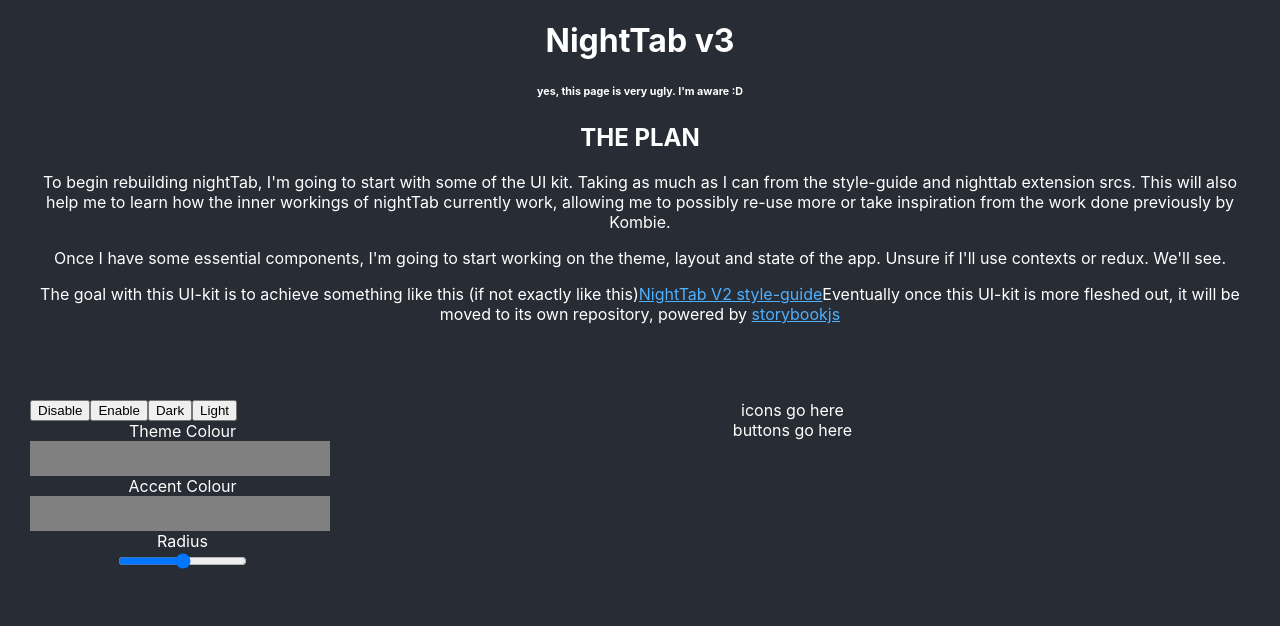
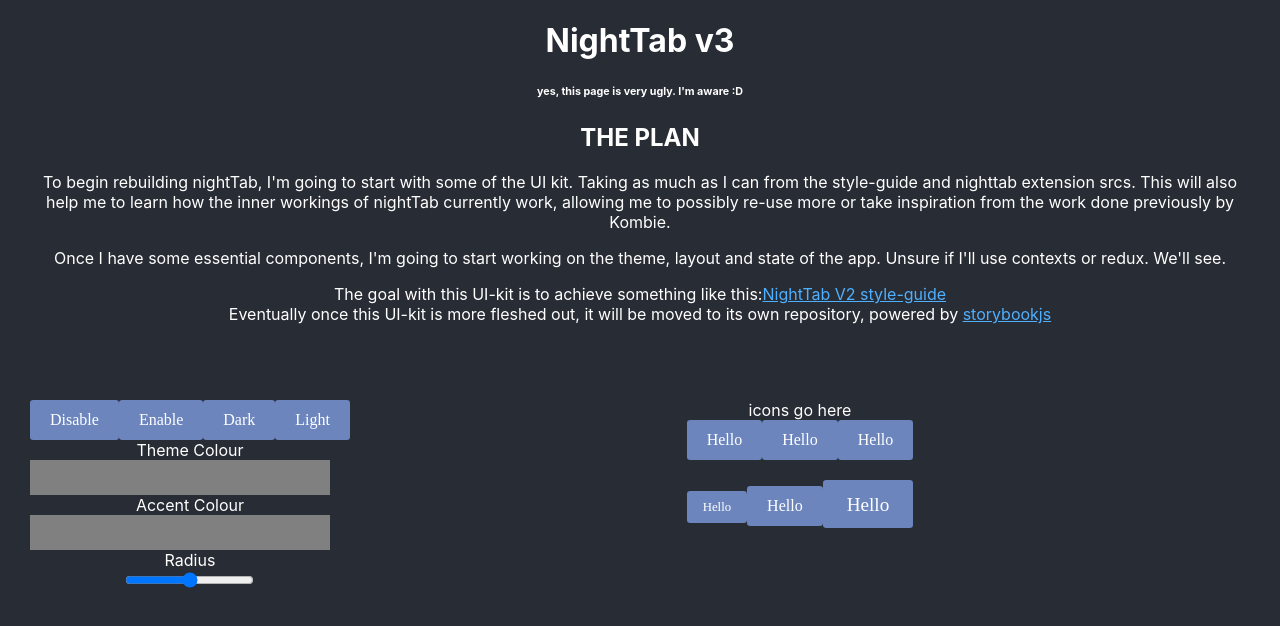
Before and after one commit to metruzanca/NightTab, a React (Create React App) app: page / in a window 1280 px wide. Shown: the top 626 px of the page. Built offline with nearby package versions, Linux system fonts and the light colour scheme.

Commit message:
Started work on button

```diff
--- a/package.json
+++ b/package.json
@@ -6,10 +6,12 @@
     "@testing-library/jest-dom": "^4.2.4",
     "@testing-library/react": "^9.5.0",
     "@testing-library/user-event": "^7.2.1",
+    "@types/classnames": "^2.2.10",
     "@types/jest": "^24.9.1",
     "@types/node": "^12.12.57",
     "@types/react": "^16.9.49",
     "@types/react-dom": "^16.9.8",
+    "classnames": "^2.2.6",
     "react": "^16.13.1",
     "react-dom": "^16.13.1",
     "react-scripts": "3.4.3",
@@ -35,5 +37,6 @@
       "last 1 firefox version",
       "last 1 safari version"
     ]
-  }
+  },
+  "devDependencies": {}
 }
--- a/src/components/Bookmark/Bookmark.tsx
+++ b/src/components/Bookmark/Bookmark.tsx
@@ -4,7 +4,7 @@
 
 }
 
-export const Bookmark: React.FC<BookmarkProps> = ({ }) => {
+export const Bookmark: React.FC<BookmarkProps> = () => {
 
   return (
     <div>I am Bookmark</div>
--- /dev/null
+++ b/src/components/Button/Button.css
@@ -0,0 +1,249 @@
+/*TODO: Move to theme*/
+.button{
+  --button-background-active:#a4c0f8;
+  --button-background-disabled:'';
+  --button-background-focus-hover:#809bd3;
+  --button-background:#6c85bd;
+  --button-border-active:'';
+  --button-border-disabled:'';
+  --button-link-text-active:'';
+  --button-link-text:'';
+  --button-text-active:'';
+  --button-text-disabled:'';
+  --button-text-focus-active:'';
+  --button-text-focus-hover:'';
+  --button-text:white;
+  --form-ring-accent:'';
+  --form-ring-hover:'';
+  --layout-line-width:'';
+  --layout-transition-extra-fast:'';
+  --theme-font-ui-name:'';
+  --theme-font-ui-style:'';
+  --theme-font-ui-weight:'';
+  --theme-radius:3.2px;
+}
+
+button,
+.button,
+input[type="button"],
+input[type="reset"],
+input[type="submit"] {
+  background-color: var(--button-background);
+  padding: 0.25em 1.25em;
+  margin: 0;
+  color: var(--button-text);
+  font-size: 1em;
+  font-family: var(--theme-font-ui-name);
+  font-weight: var(--theme-font-ui-weight);
+  font-style: var(--theme-font-ui-style);
+  min-height: 2.5em;
+  line-height: 1;
+  border: 0;
+  border-radius: var(--theme-radius);
+  position: relative;
+  text-align: center;
+  text-decoration: none;
+  white-space: nowrap;
+  cursor: pointer;
+  /* Are these necessary? Maybe if the button has content thats not a text node*/
+  /* display: inline-flex; */
+  /* flex-direction: row; */
+  /* justify-content: center; */
+  /* align-items: center; */
+  transition: background-color var(--layout-transition-extra-fast), border-color var(--layout-transition-extra-fast), color var(--layout-transition-extra-fast);
+}
+
+button:focus,
+button:hover,
+.button:focus,
+.button:hover,
+input[type="button"]:focus,
+input[type="button"]:hover,
+input[type="reset"]:focus,
+input[type="reset"]:hover,
+input[type="submit"]:focus,
+input[type="submit"]:hover {
+  background-color: var(--button-background-focus-hover);
+  color: var(--button-text-focus-hover);
+  outline: none;
+  text-decoration: none;
+}
+
+button:active,
+.button:active,
+input[type="button"]:active,
+input[type="reset"]:active,
+input[type="submit"]:active {
+  background-color: var(--button-background-active);
+  color: var(--button-text-active);
+  outline: none;
+  text-decoration: none;
+  transition: none;
+}
+
+button.active,
+.button.active {
+  color: var(--button-text-focus-active);
+}
+
+button.disabled,
+button.disabled:hover,
+button.disabled:focus,
+button.disabled:active,
+.button.disabled,
+.button.disabled:hover,
+.button.disabled:focus,
+.button.disabled:active,
+button:disabled,
+button:disabled:hover,
+button:disabled:focus,
+button:disabled:active,
+.button:disabled,
+.button:disabled:hover,
+.button:disabled:focus,
+.button:disabled:active {
+  background-color: var(--button-background-disabled);
+  color: var(--button-text-disabled);
+  cursor: default;
+  text-decoration: none;
+}
+
+.button-line:after {
+  content: "";
+  background: transparent;
+  border-radius: var(--theme-radius);
+  position: absolute;
+  bottom: 0;
+  left: 0;
+  width: 100%;
+  height: 100%;
+  clip-path: polygon(0 calc(100% - var(--layout-line-width)), 100% calc(100% - var(--layout-line-width)), 100% 100%, 0% 100%);
+  transition: background-color var(--layout-transition-extra-fast);
+  pointer-events: none;
+}
+
+.button-line:focus:after,
+.button-line:hover:after {
+  background-color: var(--button-border-focus-hover);
+}
+
+.button-line:active:after,
+.button-line.active:after {
+  background-color: var(--button-border-active);
+  transition: none;
+}
+
+.button-line.disabled:after,
+.button-line.disabled:hover:after,
+.button-line.disabled:focus:after,
+.button-line.disabled:active:after,
+.button-line:disabled:after,
+.button-line:disabled:hover:after,
+.button-line:disabled:focus:after,
+.button-line:disabled:active:after {
+  background-color: var(--button-border-disabled);
+}
+
+.button-ring {
+  transition: background-color var(--layout-transition-extra-fast), border-color var(--layout-transition-extra-fast), color var(--layout-transition-extra-fast), box-shadow var(--layout-transition-extra-fast);
+}
+
+.button-ring:focus,
+.button-ring:hover {
+  box-shadow: var(--form-ring-hover);
+}
+
+.button-ring:active,
+.button-ring.active {
+  box-shadow: var(--form-ring-accent);
+}
+
+.button-ring.disabled,
+.button-ring:disabled,
+.button-ring.disabled:focus,
+.button-ring:disabled:focus,
+.button-ring.disabled:hover,
+.button-ring:disabled:hover,
+.button-ring.disabled:active,
+.button-ring:disabled:active {
+  box-shadow: none;
+}
+
+.button-text {
+  pointer-events: none;
+}
+
+button [class^="icon-"],
+button [class*=" icon-"],
+.button [class^="icon-"],
+.button [class*=" icon-"] {
+  line-height: 1;
+  font-size: 1.5em;
+}
+
+.button-small {
+  font-size: 0.8em;
+}
+
+.button-large {
+  font-size: 1.2em;
+}
+
+.button-block {
+  display: flex;
+  width: 100%;
+}
+
+button [class^="button-"],
+button [class*=" button-"],
+.button [class^="button-"],
+.button [class*=" button-"] {
+  margin-left: 0.25em;
+  margin-right: 0.25em;
+}
+
+button [class^="button-"]:first-child,
+button [class*=" button-"]:first-child,
+.button [class^="button-"]:first-child,
+.button [class*=" button-"]:first-child {
+  margin-left: 0;
+}
+
+button [class^="button-"]:last-child,
+button [class*=" button-"]:last-child,
+.button [class^="button-"]:last-child,
+.button [class*=" button-"]:last-child {
+  margin-right: 0;
+}
+
+.button-link {
+  background-color: transparent;
+  border: 0;
+  color: var(--button-link-text);
+}
+
+.button-link:hover,
+.button-link:focus {
+  background-color: transparent;
+  color: var(--button-link-text-focus-hover);
+}
+
+.button-link:active {
+  background-color: transparent;
+  color: var(--button-link-text-active);
+}
+
+.button-link.disabled,
+.button-link:disabled {
+  background-color: transparent;
+  color: transparent;
+  pointer-events: none;
+}
+
+.button-link.disabled:hover,
+.button-link.disabled:focus,
+.button-link:hover:disabled,
+.button-link:focus:disabled {
+  background-color: transparent;
+  color: transparent;
+}
--- a/src/components/Button/Button.tsx
+++ b/src/components/Button/Button.tsx
@@ -1,14 +1,45 @@
 import React, { } from 'react';
-import { Editable } from 'interfaces';
+import classNames from 'classnames'
+import './Button.css'
+import { Disabled } from 'interfaces';
 
-
-interface ButtonProps extends Editable{
-
+export enum ButtonType{
+  default = '',
+  line = 'button-line',
+  ring = 'button-ring',
 }
 
-export const Button: React.FC<ButtonProps> = () => {
+export enum ButtonSize{
+  medium = '',
+  small = 'button-small',
+  large = 'button-large',
+}
+
+interface ButtonProps extends Disabled{
+  className?: string
+  type?: ButtonType
+  size?: ButtonSize
+  onClick?: ()=>void
+}
+
+export const Button: React.FC<ButtonProps> = ({
+  className,
+  type = ButtonType.default,
+  size = ButtonSize.medium,
+  onClick: handleClick = undefined,
+  disabled = false,
+  children = "Button"
+}) => {
+  const btnClass = classNames('button', className, type, size);
 
   return (
-    <div>I am Button</div>
+    <button
+      className={btnClass}
+      tabIndex={1}
+      onClick={handleClick}
+      disabled={disabled}
+    >
+      {children}
+    </button>
   )
 }
--- a/src/containers/App/App.tsx
+++ b/src/containers/App/App.tsx
@@ -1,5 +1,6 @@
 import React from 'react';
 import './App.css';
+import { Button, ButtonType, ButtonSize } from 'components';
 
 export function App() {
   return (
@@ -27,8 +28,9 @@
       </p>
 
       <p>
-        The goal with this UI-kit is to achieve something like this (if not exactly like this)
+        The goal with this UI-kit is to achieve something like this:
         <a href="https://nighttab-styleguide.vercel.app/">NightTab V2 style-guide</a>
+        <br/>
         Eventually once this UI-kit is more fleshed out, it will be moved to its own repository,
         powered by <a href="https://storybook.js.org/">storybookjs</a>
       </p>
@@ -46,10 +48,10 @@
           <div style={{
             display:'flex'
           }}>
-            <button>Disable</button>
-            <button>Enable</button>
-            <button>Dark</button>
-            <button>Light</button>
+            <Button>Disable</Button>
+            <Button>Enable</Button>
+            <Button>Dark</Button>
+            <Button>Light</Button>
           </div>
 
           Theme Colour
@@ -69,7 +71,13 @@
           </section>
           <section>
             {/* Buttons */}
-            buttons go here
+            <Button>Hello</Button>
+            <Button type={ButtonType.line}>Hello</Button>
+            <Button type={ButtonType.ring}>Hello</Button>
+            <br/><br/>
+            <Button size={ButtonSize.small}>Hello</Button>
+            <Button size={ButtonSize.medium}>Hello</Button>
+            <Button size={ButtonSize.large}>Hello</Button>
           </section>
           <section>
             {/* checkbox button */}
--- /dev/null
+++ b/src/interfaces/disabled.ts
@@ -0,0 +1,3 @@
+export interface Disabled{
+  disabled?:boolean
+}
--- a/src/interfaces/editable.ts
+++ b/src/interfaces/editable.ts
@@ -1,3 +1,3 @@
 export interface Editable{
-  edit:boolean
+  edit?:boolean
 }
--- a/src/interfaces/index.ts
+++ b/src/interfaces/index.ts
@@ -1 +1,2 @@
 export * from './editable'
+export * from './disabled'
```
Also changed, not shown: 1 other file (tests, documents, lock files or other folders).
